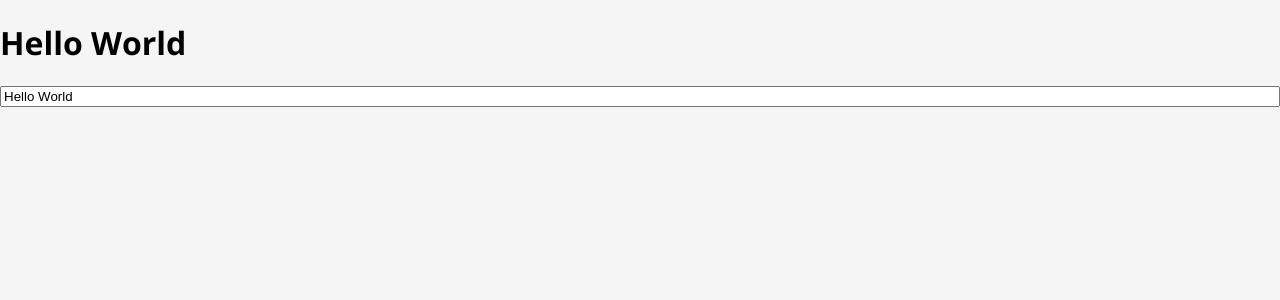
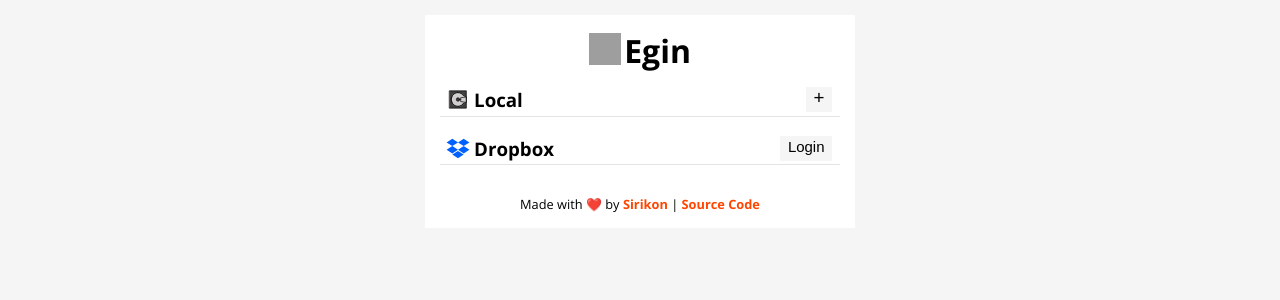
Before and after one commit to sirikon/egin, a React app: page / in a window 1280 px wide. Shown: the top 300 px of the page. Built offline with nearby package versions, Linux system fonts and the light colour scheme; grey boxes are pictures that could not be loaded.

Commit message:
home in react!

```diff
--- a/src/core/BookStorage.ts
+++ b/src/core/BookStorage.ts
@@ -18,7 +18,7 @@
   readonly iconUrl: string
 } & (new (...args: never[]) => BookStorageBackend)
 
-type BookStorageBackendRecord = { [name: string]: BookStorageBackendClass }
+export type BookStorageBackendRecord = { [name: string]: BookStorageBackendClass }
 
 export class BookStorage {
   static readonly TYPE = "BookStorage"
--- a/src/core/bookStorageBackends/DropboxBackend.ts
+++ b/src/core/bookStorageBackends/DropboxBackend.ts
@@ -1,7 +1,7 @@
 import config from "../../config"
 import { Dropbox, files } from "dropbox"
 
-import icon from "../assets/storageBackends/dropbox.svg"
+import icon from "../../assets/storageBackends/dropbox.svg"
 import { BookStorableState, BookStorageBackend } from "../BookStorage"
 
 export class DropboxBackend implements BookStorageBackend {
--- a/src/core/bookStorageBackends/LocalStorageBackend.ts
+++ b/src/core/bookStorageBackends/LocalStorageBackend.ts
@@ -1,4 +1,4 @@
-import icon from "../assets/storageBackends/local.svg"
+import icon from "../../assets/storageBackends/local.svg"
 import { BookStorableState, BookStorageBackend } from "../BookStorage";
 
 export class LocalStorageBackend implements BookStorageBackend {
--- a/src/view/App.tsx
+++ b/src/view/App.tsx
@@ -1,20 +1,9 @@
-import React, { useState } from "react";
+import React from "react";
+
+import Home from "./components/Home/Home"
 
 export default () => {
-  const [text, setText] = useState("Hello World");
-
   return <>
-    <h1>{text}</h1>
-    <TextInput text={text} onText={setText}></TextInput>
+    <Home />
   </>;
 };
-
-const TextInput = (params: {
-	text: string,
-	onText: (text: string) => void
-}) => (
-  <input
-    type="text"
-    value={params.text}
-    onChange={(e) => params.onText(e.target.value)} />
-);
--- /dev/null
+++ b/src/view/components/Home/Home.scss
@@ -0,0 +1,110 @@
+.egin-home {
+  flex-grow: 1;
+  display: flex;
+  justify-content: center;
+  align-items: flex-start;
+
+  &-content {
+    padding: 15px;
+    margin-top: 15px;
+    width: 400px;
+    background-color: white;
+    h1 {
+      margin-top: 0.1em;
+      margin-bottom: 0;
+    }
+  }
+
+  &-header {
+    display: flex;
+    justify-content: center;
+    align-items: center;
+    line-height: 1em;
+    vertical-align: middle;
+    img {
+      height: 1em;
+      width: 1em;
+      margin-right: 0.1em;
+      margin-bottom: 0.1em;
+    }
+  }
+
+  &-backend-title {
+    margin-bottom: 0;
+    border-bottom: 1px solid #0000001c;
+    padding: 0 8px 0.2em 6px;
+    display: flex;
+    justify-content: center;
+    align-items: center;
+
+    > img {
+      width: 1.3em;
+      height: 1.3em;
+      vertical-align: bottom;
+      margin-right: 0.2em;
+    }
+
+    > span {
+      flex-grow: 1;
+    }
+
+    > button {
+      appearance: none;
+      -webkit-appearance: none;
+      border: none;
+      margin: 0;
+      padding: 0 0.4em 0.1em 0.4em;
+      font-size: 1em;
+      float: right;
+      line-height: 1em;
+      align-self: stretch;
+      color: black;
+      background-color: whitesmoke;
+      cursor: pointer;
+      display: flex;
+      justify-content: center;
+      align-items: center;
+
+      &:hover {
+        background-color: #eee;
+      }
+
+      &.is-login {
+        font-size: 0.8em;
+        padding: 0 0.5em 0.1em 0.5em;
+      }
+
+      > img {
+        height: 0.8em;
+      }
+    }
+  }
+
+  &-tasklist-link {
+    display: block;
+    text-decoration: none;
+    color: inherit;
+    border-bottom: 1px solid #0000001c;
+    padding: 0.3em 0 0.38em 8px;
+
+    &:hover {
+      background-color: whitesmoke;
+    }
+  }
+
+  &-tasklist-loading {
+    margin-left: 8px;
+  }
+
+  &-footer {
+    margin-top: 30px;
+    font-size: 0.8em;
+    text-align: center;
+
+    a {
+      text-decoration: none;
+      color: #ff4500;
+      font-weight: bold;
+    }
+  }
+}
--- /dev/null
+++ b/src/view/components/Home/Home.tsx
@@ -0,0 +1,82 @@
+import React from "react";
+
+import "Home.scss"
+import useBookStorageBackendsInfo, { BookStorageBackendInfo } from "../../hooks/useBookStorageBackendsInfo";
+import { ioc } from "../../../core/IoC";
+
+export default () => {
+
+  const backends = useBookStorageBackendsInfo()
+
+  return <div className="egin-home">
+    <div className="egin-home-content">
+      <Header />
+
+      <div>
+        {backends.map((backend) =>
+          <div key={backend.name}>
+            <BackendTitle backend={backend}></BackendTitle>
+            {backend.books.loading
+              ? <BackendBooksLoading />
+              : <BackendBooks backend={backend} />}
+          </div>
+        )}
+      </div>
+
+      <Footer />
+    </div>
+  </div>;
+
+};
+
+const Header = () =>
+  <h1 className="egin-home-header">
+    <img src="/icon.svg" />
+    <span>Egin</span>
+  </h1>
+
+const Footer = () =>
+  <div className="egin-home-footer">
+    <span>Made with ❤️ by </span>
+    <a href="https://sirikon.me" target="_blank">Sirikon</a>
+    <span> | </span>
+    <a href="https://github.com/sirikon/egin" target="_blank">Source Code</a>
+  </div>
+
+const BackendTitle = ({ backend }: { backend: BookStorageBackendInfo }) => {
+
+  const login = async (backend: string) => {
+    const url = await ioc.getBookStorage().getBackendAuthenticationUrl(backend);
+    location.href = url;
+  }
+
+  return (
+    <h3 className="egin-home-backend-title">
+      <img src={backend.iconUrl} />
+      <span>{backend.displayName}</span>
+      {backend.isAuthenticated ?
+        <button type="button">
+          <span>+</span>
+        </button>
+        :
+        <button className="is-login" onClick={() => login(backend.name)}>
+          <span>Login</span>
+        </button>
+      }
+    </h3>
+  )
+}
+
+const BackendBooksLoading = () =>
+  <span className="egin-home-tasklist-loading">...</span>
+
+const BackendBooks = ({ backend }: { backend: BookStorageBackendInfo }) =>
+  <div>
+    {backend.books.data.map((book) =>
+      <div>
+        <a className="egin-home-tasklist-link" href={`#/${backend.name}/${book}`}>
+          {book}
+        </a>
+      </div>
+    )}
+  </div>
--- /dev/null
+++ b/src/view/hooks/useBookStorageBackendsInfo.ts
@@ -0,0 +1,46 @@
+import { useEffect, useState } from "react";
+import { BookStorageBackendRecord } from "../../core/BookStorage";
+import { ioc } from "../../core/IoC"
+
+export type BookStorageBackendInfo = {
+  name: string
+  displayName: string
+  iconUrl: string
+  isAuthenticated: boolean
+  books: {
+    loading: boolean,
+    data: string[]
+  }
+}
+
+export default function (): BookStorageBackendInfo[] {
+  const bookStorage = ioc.getBookStorage();
+  const backends = bookStorage.getBackends();
+  const backendsNames = Object.keys(backends);
+
+  const [books, setBooks] = useState(recordForEachBackend(backends, { loading: true, data: [] as string[] }))
+
+  useEffect(() => {
+    backendsNames.forEach((backend) => {
+      bookStorage.listBooks(backend).then((books) => {
+        setBooks((b) => ({ ...b, [backend]: {
+          loading: false,
+          data: books
+        } }))
+      })
+    })
+  }, backendsNames)
+
+  return Object.entries(bookStorage.getBackends())
+    .map(([name, clazz]) => ({
+      name,
+      displayName: clazz.displayName,
+      iconUrl: clazz.iconUrl,
+      isAuthenticated: bookStorage.isBackendAuthenticated(name),
+      books: books[name]
+    }))
+}
+
+function recordForEachBackend<T>(backends: BookStorageBackendRecord, initialValue: T) {
+  return Object.fromEntries(Object.keys(backends).map(name => [name, initialValue]))
+}
```
